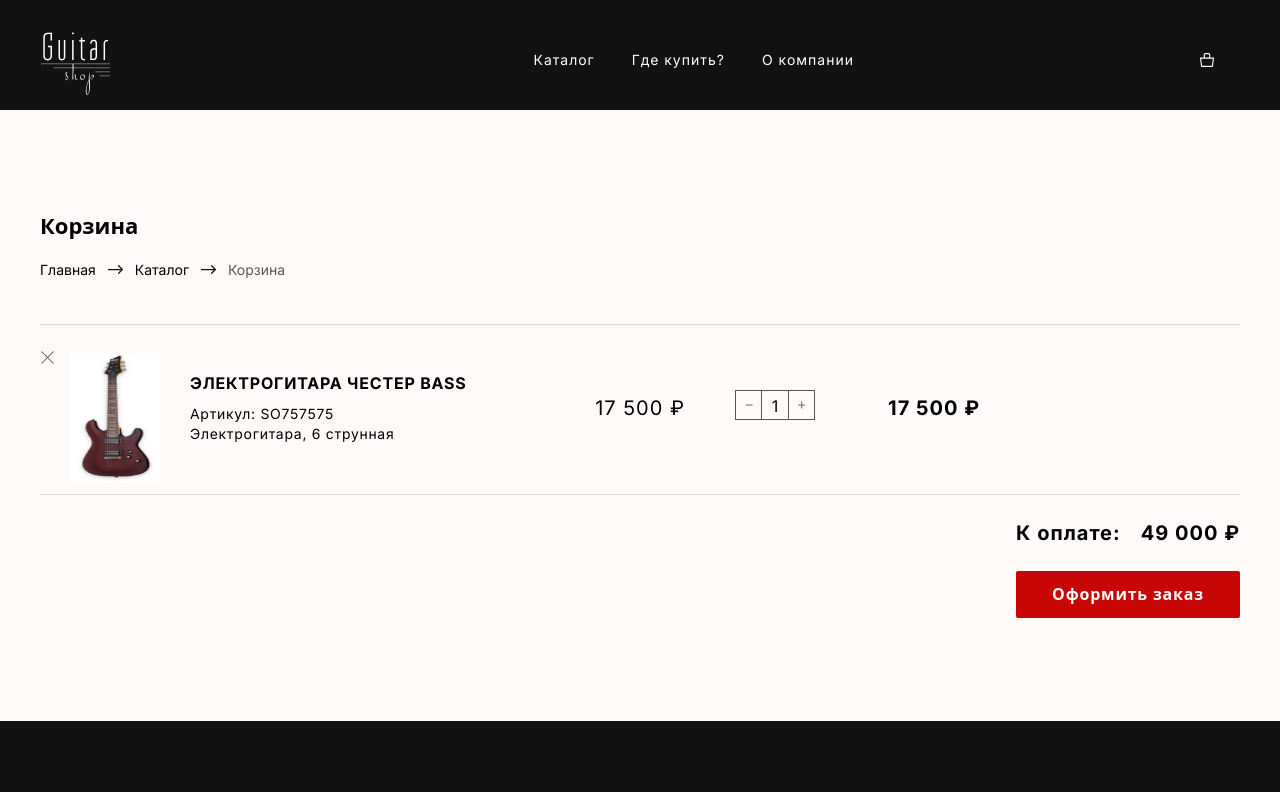
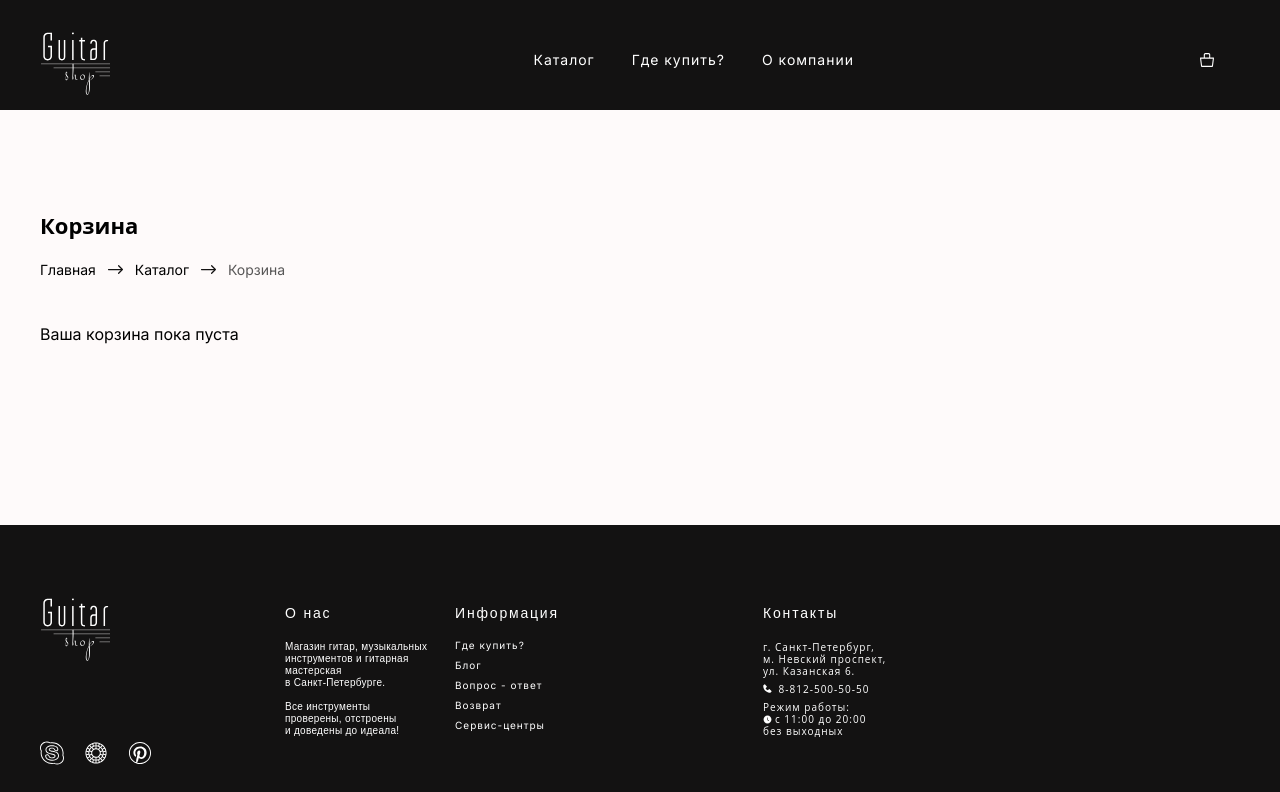
Before and after one commit to weisbrem/next-app, a Next.js app: page /cart in a window 1280 px wide. Shown: the top 792 px of the page. Built offline with nearby package versions, Linux system fonts and the light colour scheme.

Commit message:
feat: add cart page work

```diff
--- a/app/cart/page.tsx
+++ b/app/cart/page.tsx
@@ -1,10 +1,35 @@
+'use client';
+
 import Image from 'next/image';
 import Link from 'next/link';
 import cn from 'classnames';
 
+import { cartStore } from '@/stores/cart.store';
+
 import styles from './page.module.css';
+import { getAdaptedProductType } from '@/utils/adapt-product-type';
+import { IOrder } from '@/interfaces/order.interface';
 
 export default function CartPage() {
+  const orders = cartStore((state) => state.orders);
+  const deleteOrderFromCart = cartStore((state) => state.deleteOrderFromCart);
+  const totalPriceInCart = cartStore((state) => state.getTotalOrdersPrice());
+  const incProductsInOrder = cartStore((state) => state.incProductsInOrder);
+  const decProductsInOrder = cartStore((state) => state.decProductsInOrder);
+  const sendOrder = cartStore((state) => state.sendOrder);
+  const totalProductsInCart = cartStore((state) => state.getTotalProductsInCart());
+
+  const handleDecProductsInOrder = (product: IOrder) => {
+    const { id, numberOfProductsInOrder } = product;
+
+    if (numberOfProductsInOrder === 1) {
+      deleteOrderFromCart(id);
+      return;
+    }
+
+    decProductsInOrder(product);
+  };
+
   return (
     <>
       <h1 className='title title--bigger page-content__title'>Корзина</h1>
@@ -23,9 +48,29 @@ export default function CartPage() {
           <span>Корзина</span>
         </li>
       </ul>
+
+      {totalProductsInCart === 0 ? (
+        <p>Ваша корзина пока пуста</p>
+      ) : (
         <div className={styles['cart']}>
-        <div className={styles['cart-item']}>
+          {orders &&
+            Object.values(orders).map((product) => {
+              const {
+                id,
+                title,
+                previewImg,
+                price,
+                vendorCode,
+                category,
+                numberOfStrings,
+                totalPrice,
+                numberOfProductsInOrder,
+              } = product;
+
+              return (
+                <div className={styles['cart-item']} key={id}>
                   <button
+                    onClick={() => deleteOrderFromCart(id)}
                     className={cn(styles['cart-item__close-button'], styles['button-cross'])}
                     type='button'
                     aria-label='Удалить'
@@ -34,41 +79,60 @@ export default function CartPage() {
                     <span className={styles['cart-item__close-button-interactive-area']}></span>
                   </button>
                   <div className={styles['cart-item__image']}>
-            <Image src='/img/content/catalog-product-2.jpg' fill alt='ЭлектроГитара Честер bass' />
+                    <img src={previewImg} alt={title} />
                   </div>
                   <div className={styles['cart-item__info']}>
-            <p className={styles['product-info__title']}>ЭлектроГитара Честер bass</p>
-            <p className={styles['product-info__info']}>Артикул: SO757575</p>
-            <p className={styles['product-info__info']}>Электрогитара, 6 струнная</p>
+                    <p className={styles['product-info__title']}>{title}</p>
+                    <p className={styles['product-info__info']}>Артикул: {vendorCode}</p>
+                    <p className={styles['product-info__info']}>
+                      {getAdaptedProductType(category)}, {numberOfStrings} струнная
+                    </p>
                   </div>
-          <div className={styles['cart-item__price']}>17 500 ₽</div>
+                  <div className={styles['cart-item__price']}>{price.toLocaleString('ru-RU')} ₽</div>
                   <div className={cn(styles['quantity'], styles['cart-item__quantity'])}>
-            <button className={styles['quantity__button']} aria-label='Уменьшить количество'>
+                    <button
+                      onClick={() => handleDecProductsInOrder(product)}
+                      className={styles['quantity__button']}
+                      aria-label='Уменьшить количество'
+                    >
                       <svg width='8' height='8' aria-hidden='true'>
                         <use xlinkHref='/img/sprite_auto.svg#icon-minus'></use>
                       </svg>
                     </button>
-            <span className={styles['quantity__amount']}>1</span>
-            <button className={styles['quantity__button']} aria-label='Увеличить количество'>
+                    <span className={styles['quantity__amount']}>{numberOfProductsInOrder}</span>
+                    <button
+                      onClick={() => incProductsInOrder(product)}
+                      className={styles['quantity__button']}
+                      aria-label='Увеличить количество'
+                    >
                       <svg width='8' height='8' aria-hidden='true'>
                         <use xlinkHref='/img/sprite_auto.svg#icon-plus'></use>
                       </svg>
                     </button>
                   </div>
-          <div className={styles['cart-item__price-total']}>17 500 ₽</div>
+                  <div className={styles['cart-item__price-total']}>{totalPrice.toLocaleString('ru-RU')} ₽</div>
                 </div>
+              );
+            })}
+
           <div className={styles['cart__footer']}>
             <div className={styles['cart__total-info']}>
               <p className={styles['cart__total-item']}>
                 <span className={styles['cart__total-value-name']}>К оплате:</span>
-              <span className={cn(styles['cart__total-value'], styles['cart__total-value--payment'])}>49 000 ₽</span>
+                <span className={cn(styles['cart__total-value'], styles['cart__total-value--payment'])}>
+                  {totalPriceInCart.toLocaleString('ru-RU')} ₽
+                </span>
               </p>
-            <button className={cn('button button--red button--big', styles['cart__order-button'])}>
+              <button
+                onClick={sendOrder}
+                className={cn('button button--red button--big', styles['cart__order-button'])}
+              >
                 Оформить заказ
               </button>
             </div>
           </div>
         </div>
+      )}
     </>
   );
 }
```
Lines whose indentation alone changed are shown as unchanged.
